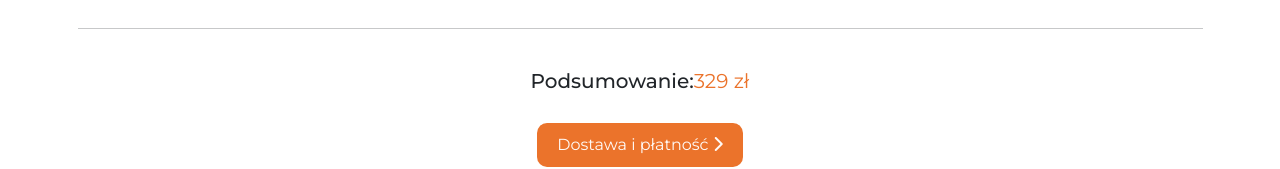
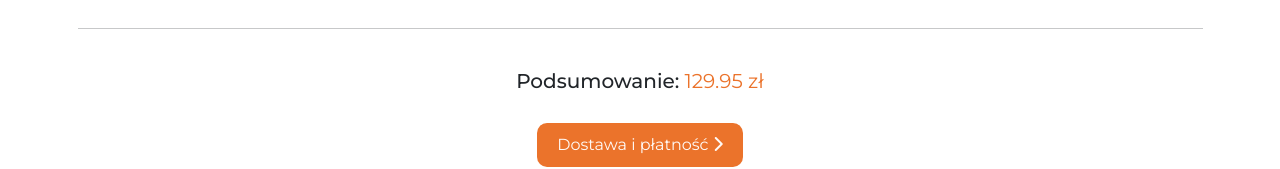
Before and after one commit to MilaKropeczka/ForHome-Shop-Online, a React (Create React App) app: page /#/Koszyk in a window 1280 px wide. Shown: the part 638-807 px from the top of the page. Built offline with nearby package versions, Linux system fonts and the light colour scheme.

Commit message:
Add totalSum

```diff
--- a/src/App.js
+++ b/src/App.js
@@ -34,7 +34,7 @@ function App() {
 						<Main title='Wyprzedaż' component={<Wyprzedaz />} />
 					</Route>
 					<Route path='/Koszyk'>
-						<Cart title='Koszyk' totalSum={329} />
+						<Cart title='Koszyk' />
 					</Route>
 					<Route path='/Ulubione'>
 						<Main title='Ulubione' component={<Ulubione />} />
--- a/src/components/Cart/Cart.js
+++ b/src/components/Cart/Cart.js
@@ -1,11 +1,21 @@
-import React from 'react';
+// import React from 'react';
+import React, { useEffect, useState } from 'react';
 import Container from 'react-bootstrap/Container';
 import Row from 'react-bootstrap/Row';
 import Col from 'react-bootstrap/Col';
 import styles from './Cart.module.sass';
-import Koszyk from '../../data/Koszyk';
+// import Koszyk from '../../data/Koszyk';
+import { Koszyk as Koszyk, totalSum as totalSum } from '../../data/Koszyk';
 
 function Cart(props) {
+	const [state, setState] = useState('...');
+	useEffect(() => {
+		setState(` ${totalSum} `);
+	});
+	// useEffect(() => {
+	// fetch(url).then((newState) => setState(newState));
+	// }, []);
+
 	return (
 		<Container fluid='lg'>
 			<Row>
@@ -20,7 +30,8 @@ function Cart(props) {
 					<h2 className='text-center m-5'>
 						Podsumowanie:
 						<span className={`${styles.font}`}>
-							{props.totalSum} zł
+							{state}
+							zł
 						</span>
 					</h2>
 					<button
--- a/src/data/Items.js
+++ b/src/data/Items.js
@@ -20,7 +20,7 @@ const arrItems = [
 		title: `Poduszka żółta niebieska`,
 		shortContent: `poduszka na jesień`,
 		content: false,
-		price: 3.99,
+		price: 9.99,
 		newPrice: false, //priceSale
 		imgSmall: `${imgPillow1}`,
 		imgLarge: false,
@@ -68,7 +68,7 @@ const arrItems = [
 		title: `Zestaw czarno-biały`,
 		shortContent: `Komplet poduszek beżowych`,
 		content: false,
-		price: 88.99,
+		price: 49.99,
 		newPrice: false,
 		imgSmall: `${imgPillow4}`,
 		imgLarge: false,
--- a/src/data/Koszyk.js
+++ b/src/data/Koszyk.js
@@ -3,8 +3,10 @@ import Cart from '../components/Cart/Item/Item';
 import Row from 'react-bootstrap/Row';
 import { arrItems } from './Items';
 
-function Koszyk() {
-	let totalSum;
+// function Koszyk() {
+export let totalSum;
+export function Koszyk() {
+	// let totalSum;
 	const checkCategory = () => {
 		let sum;
 		let sumArr = [];
@@ -41,4 +43,4 @@ function Koszyk() {
 	return <>{checkCategory()}</>;
 }
 
-export default Koszyk;
+// export default Koszyk;
```
